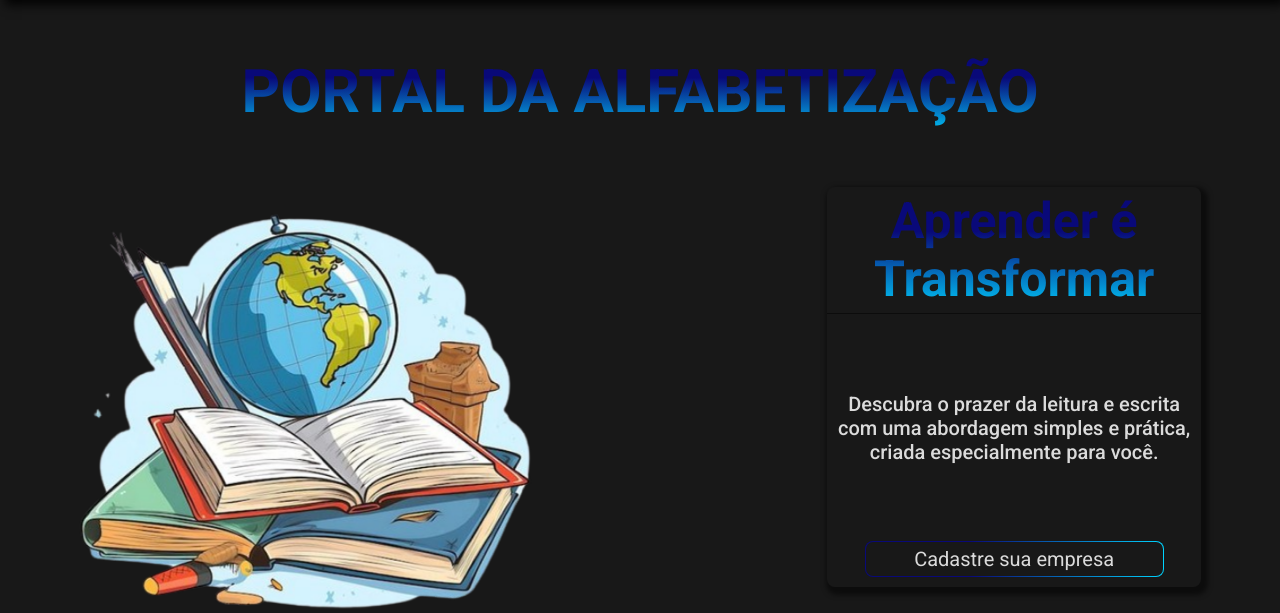
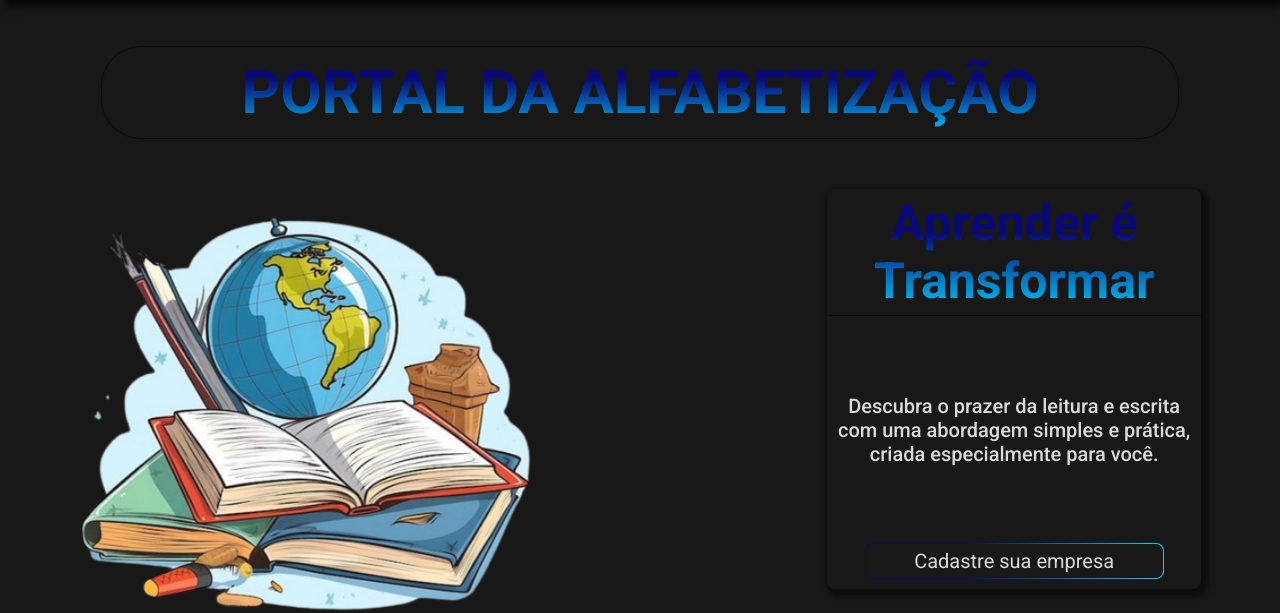
Before and after one commit to JPerrut/Projeto-faculdade---Portal-da-Alfabetiza-o, a PHP site: page /teste-projeto.html in a window 1280 px wide. Shown: the part 91-704 px from the top of the page. Run offline with PHP 8.4, Linux system fonts and the light colour scheme; some libraries are stand-ins or nearby versions.

Commit message:
Update css

```diff
--- a/teste-projeto.css
+++ b/teste-projeto.css
@@ -243,6 +243,8 @@ main .titulo_main {
   padding: 10px;
   margin: 40px 0;
   width: 85%;
+  border: 1px solid rgba(0, 0, 0, 0.5);
+  border-radius: 40px;
   background: var(--text-blue-gradient-color);
   background-clip: text;
   -webkit-background-clip: text;
```
